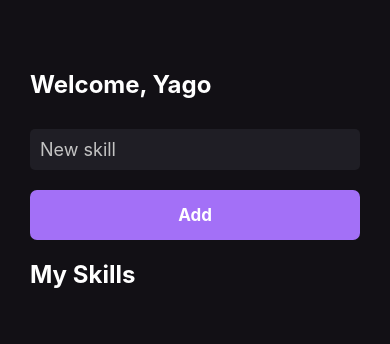
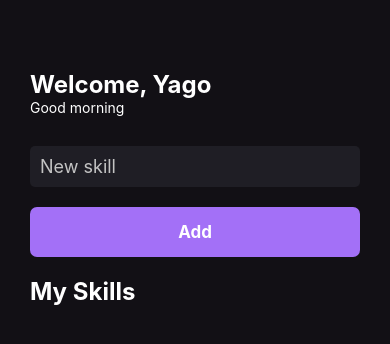
Before and after one commit to yago-codev/ignite-react-native-myskills, a React Native app: screen / in a window 390 px wide. Shown: the top 344 px of the page. Built offline with nearby package versions, Linux system fonts and the light colour scheme.

Commit message:
adiciona useEffect para lidar com o ciclo de vida dos componentes

```diff
--- a/src/pages/Home.js
+++ b/src/pages/Home.js
@@ -1,4 +1,4 @@
-import React, { useState } from 'react';
+import React, { useState, useEffect } from 'react';
 import {
   View,
   Text,
@@ -14,14 +14,28 @@
 export function Home() {
   const [newSkill, setNewSkill] = useState('');
   const [mySkills, setMySkills] = useState([]);
+  const [greeting, setGreeting] = useState('');
 
   function handleAddNewSkill() {
     setMySkills(oldState => [...oldState, newSkill]);
   }
 
+  useEffect(() => {
+    const currentHour = new Date().getHours();
+
+    if (currentHour < 12) {
+      setGreeting('Good morning');
+    } else if (currentHour >= 12 && currentHour < 18) {
+      setGreeting('Good afternoon');
+    } else {
+      setGreeting('Good night');
+    }
+  }, []);
+
   return (
     <View style={styles.container}>
       <Text style={styles.title}>Welcome, Yago</Text>
+      <Text style={styles.greetings}>{greeting}</Text>
       <TextInput
         style={styles.input}
         placeholder="New skill"
@@ -63,4 +77,7 @@
     marginTop: 30,
     borderRadius: 5,
   },
+  greetings: {
+    color: '#fff',
+  },
 });
```
